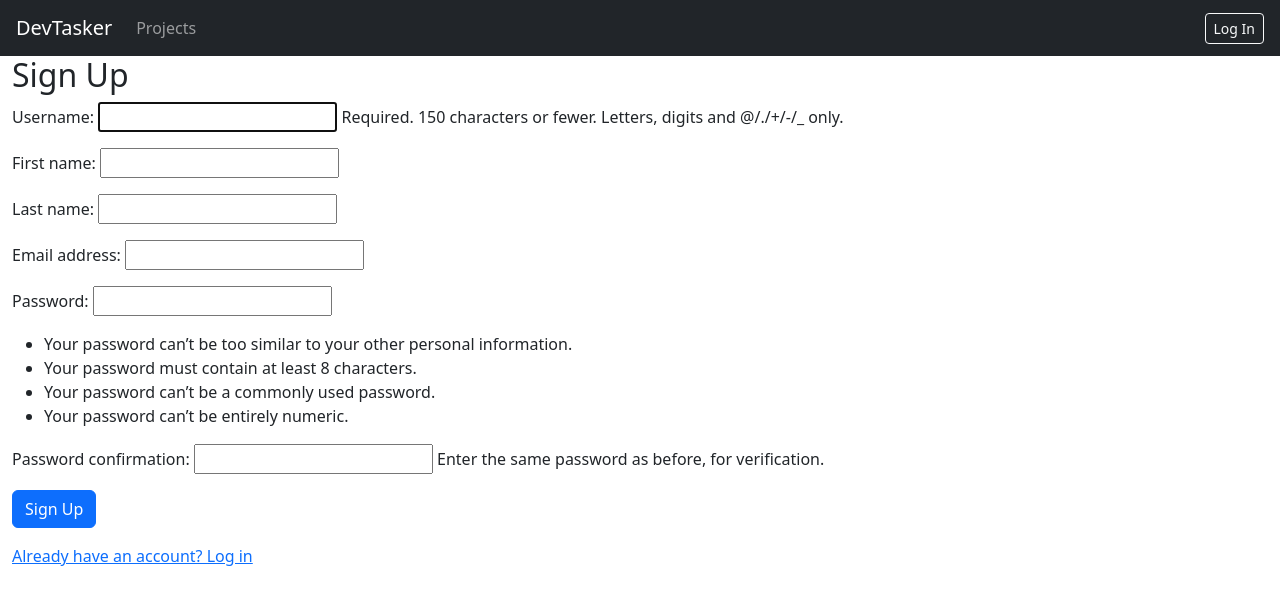
After one commit to smigy32/devtasker, a Django app: page /accounts/signup/ in a window 1280 px wide. The commit adds this page. Shown: the top 605 px of the page. Run offline with Django 5.2, Linux system fonts and the light colour scheme.

Commit message:
Implement login, logout and signup functionality

```diff
--- /dev/null
+++ b/accounts/forms.py
@@ -0,0 +1,9 @@
+from django.contrib.auth.forms import UserCreationForm
+
+from .models import User
+
+
+class CustomUserCreationForm(UserCreationForm):
+    class Meta:
+        model = User
+        fields = ["username", "first_name", "last_name", "email", "password1", "password2"]
--- /dev/null
+++ b/accounts/templates/accounts/signup.html
@@ -0,0 +1,13 @@
+{% extends "base.html" %}
+
+{% block title %}Sign Up{% endblock %}
+
+{% block content %}
+    <h2>Sign Up</h2>
+    <form method="post">
+        {% csrf_token %}
+        {{ form.as_p }}
+        <button type="submit" class="btn btn-primary">Sign Up</button>
+    </form>
+    <a href="{% url 'accounts:login' %}">Already have an account? Log in</a>
+{% endblock %}
--- /dev/null
+++ b/accounts/urls.py
@@ -0,0 +1,13 @@
+from django.contrib.auth.views import LoginView, LogoutView
+from django.urls import path
+
+from . import views
+
+
+app_name = "accounts"
+
+urlpatterns = [
+    path("signup/", views.UserCreateView.as_view(), name="signup"),
+    path("login/", LoginView.as_view(template_name="accounts/login.html", next_page="projects:project_list"), name="login"),
+    path("logout/", LogoutView.as_view(next_page="accounts:login"), name="logout"),
+]
--- a/accounts/views.py
+++ b/accounts/views.py
@@ -1,3 +1,16 @@
-from django.shortcuts import render
+from django.conf import settings
+from django.contrib import messages
+from django.urls import reverse_lazy
+from django.views.generic import CreateView
 
-# Create your views here.
+from .forms import CustomUserCreationForm
+
+
+class UserCreateView(CreateView):
+    form_class = CustomUserCreationForm
+    template_name = "accounts/signup.html"
+    success_url = reverse_lazy("accounts:login")
+
+    def form_valid(self, form):
+        messages.success(self.request, "Your account has been created. You can now log in.")
+        return super().form_valid(form)
--- a/devtasker/settings.py
+++ b/devtasker/settings.py
@@ -125,3 +125,5 @@ STATIC_URL = 'static/'
 DEFAULT_AUTO_FIELD = 'django.db.models.BigAutoField'
 
 AUTH_USER_MODEL = 'accounts.User'
+
+LOGIN_REDIRECT_URL = 'projects:project_list'
--- a/devtasker/urls.py
+++ b/devtasker/urls.py
@@ -20,4 +20,5 @@ from django.urls import path, include
 urlpatterns = [
     path('admin/', admin.site.urls),
     path('projects/', include('projects.urls')),
+    path('accounts/', include('accounts.urls')),
 ]
--- a/templates/base.html
+++ b/templates/base.html
@@ -6,7 +6,31 @@
     <link href="https://cdn.jsdelivr.net/npm/bootstrap@5.3.0/dist/css/bootstrap.min.css" rel="stylesheet">
 </head>
 <body>
-    <div class="container mt-3">
+
+    <nav class="navbar navbar-expand-lg navbar-dark bg-dark px-3">
+      <a class="navbar-brand" href="#">DevTasker</a>
+
+      <div class="collapse navbar-collapse" id="navbarContent">
+        <ul class="navbar-nav me-auto mb-2 mb-lg-0">
+          <li class="nav-item">
+            <a class="nav-link" href="{% url 'projects:project_list' %}">Projects</a>
+          </li>
+        </ul>
+        <ul class="navbar-nav ms-auto mb-2 mb-lg-0">
+          <li class="nav-item">
+            {% if user.is_authenticated %}
+                <form action="{% url 'accounts:logout' %}" method="post" class="d-inline">
+                    {% csrf_token %}
+                    <button type="submit" class="btn btn-outline-light btn-sm">Logout</button>
+                </form>
+            {% else %}
+                <a class="btn btn-outline-light btn-sm" href="{% url 'accounts:login' %}">Log In</a>
+            {% endif %}
+          </li>
+        </ul>
+      </div>
+    </nav>
+    <div class="container-fluid">
         {% block content %}{% endblock %}
     </div>
 </body>
```
Also changed, not shown: accounts/templates/accounts/login.html (added, +13 -0 lines).
